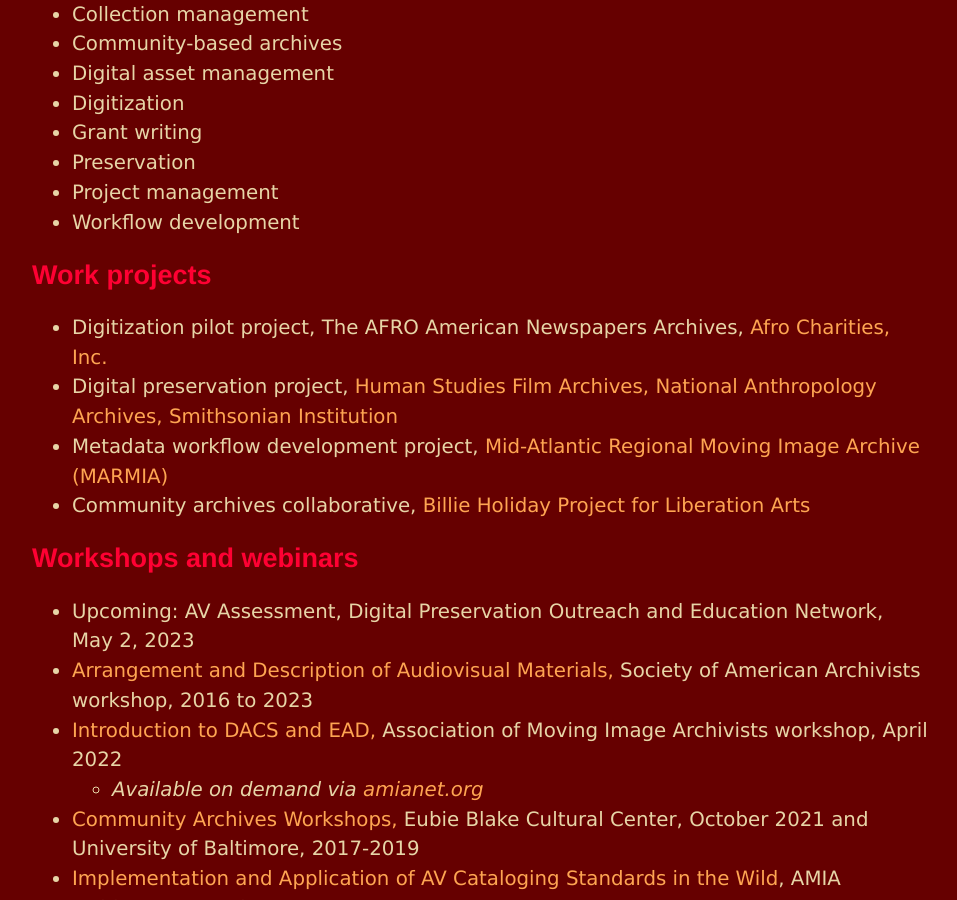
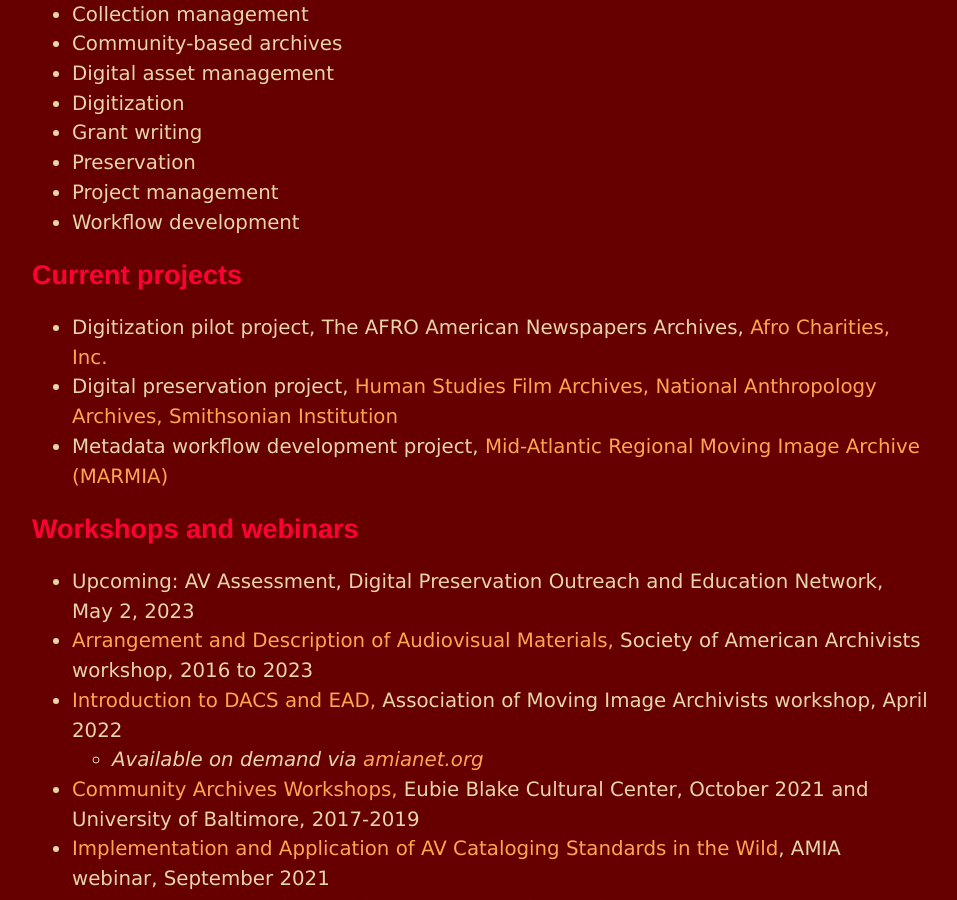
Before and after one commit to megan-mcshea/megan-mcshea.github.io, a Jekyll site: the page built from archivist.html, in a window 1280 px wide and 900 px high, scrolled down 456 px. Shown: the whole window, without its empty margins (160-1117 px from the left). Built offline with Jekyll 4.4.1, drawn with Linux system fonts in a browser that asks for light colours.

Commit message:
Update archivist.html

```diff
--- a/archivist.html
+++ b/archivist.html
@@ -22,11 +22,11 @@ title: Megan McShea, archivist
 	<li>Workflow development</li>
 	</ul>
 
-	<h2>Work projects</h2>
+	<h2>Current projects</h2>
 	<ul>	<li>Digitization pilot project, The AFRO American Newspapers Archives, <a href="https://www.afrocharities.org" target="_blank">Afro Charities, Inc.</a></li>
 		<li>Digital preservation project, <a href="https://naturalhistory.si.edu/research/anthropology/collections-overview/anthropology-archives" target="_blank">Human Studies Film Archives, National Anthropology Archives, Smithsonian Institution</a></li>
 		<li>Metadata workflow development project, <a href="https://marmia.org/" target="_blank">Mid-Atlantic Regional Moving Image Archive (MARMIA)</a></li>
-	<li>Community archives collaborative, <a href="https://sites.krieger.jhu.edu/billie-holiday-project/" target="_blank">Billie Holiday Project for Liberation Arts</a></li></ul>
+	</ul>
 
 	<h2>Workshops and webinars</h2>
 	<ul>
```
